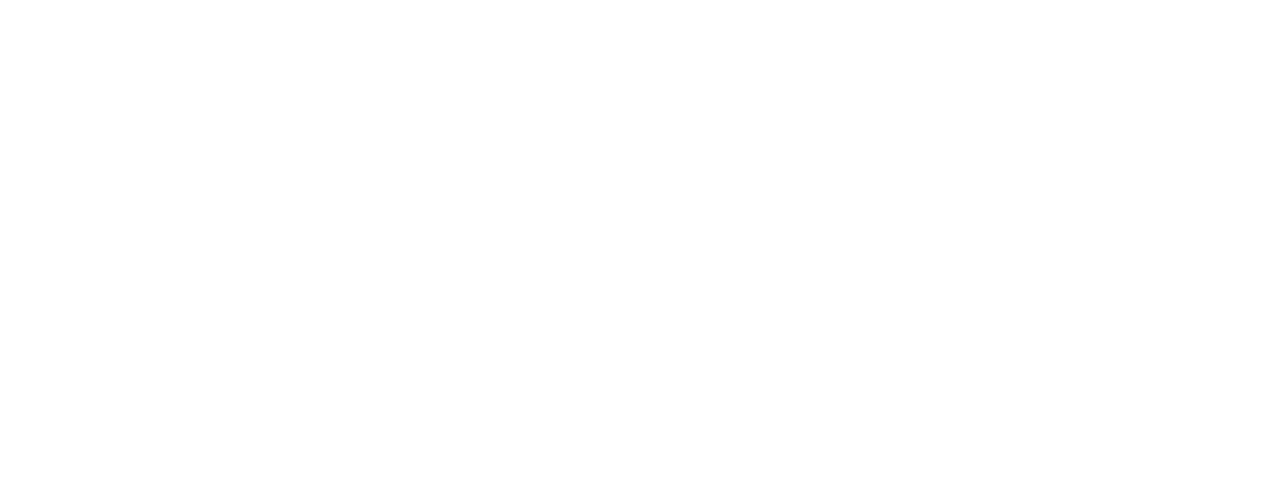
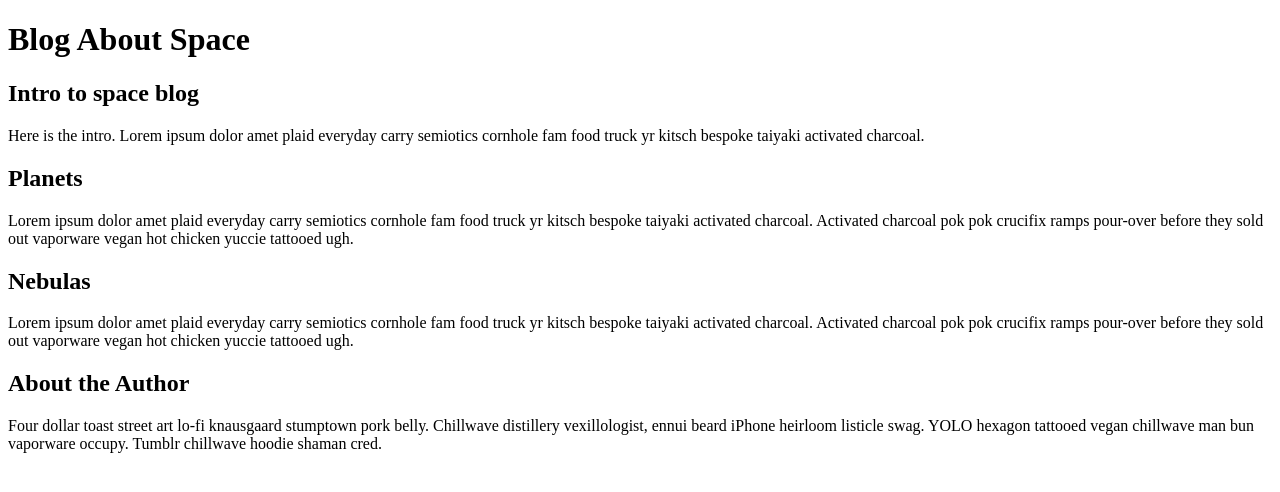
Before and after one commit to brenderbee/blogging-site, a plain HTML site: page index.html in a window 1280 px wide. Drawn offline with Linux system fonts and the light colour scheme.

Commit message:
Add class selectors post-planet, post-nebulam intro- and about. Add Blog posts and about the author section.

```diff
--- a/index.html
+++ b/index.html
@@ -6,6 +6,22 @@
     <title></title>
   </head>
   <body>
-
+    <h1>Blog About Space</h1>
+    <div class="intro">
+      <h2>Intro to space blog</h2>
+      <p>Here is the intro. Lorem ipsum dolor amet plaid everyday carry semiotics cornhole fam food truck yr kitsch bespoke taiyaki activated charcoal.</p>
+    </div>
+    <div class="post-planet">
+      <h2>Planets</h2>
+      <p>Lorem ipsum dolor amet plaid everyday carry semiotics cornhole fam food truck yr kitsch bespoke taiyaki activated charcoal. Activated charcoal pok pok crucifix ramps pour-over before they sold out vaporware vegan hot chicken yuccie tattooed ugh.</p>
+    </div>
+    <div class="post-nebula">
+      <h2>Nebulas</h2>
+      <p>Lorem ipsum dolor amet plaid everyday carry semiotics cornhole fam food truck yr kitsch bespoke taiyaki activated charcoal. Activated charcoal pok pok crucifix ramps pour-over before they sold out vaporware vegan hot chicken yuccie tattooed ugh.</p>
+    </div>
+    <div class="about">
+      <h2>About the Author</h2>
+      <p>Four dollar toast street art lo-fi knausgaard stumptown pork belly. Chillwave distillery vexillologist, ennui beard iPhone heirloom listicle swag. YOLO hexagon tattooed vegan chillwave man bun vaporware occupy. Tumblr chillwave hoodie shaman cred.</p>
+    </div>
   </body>
 </html>
```
